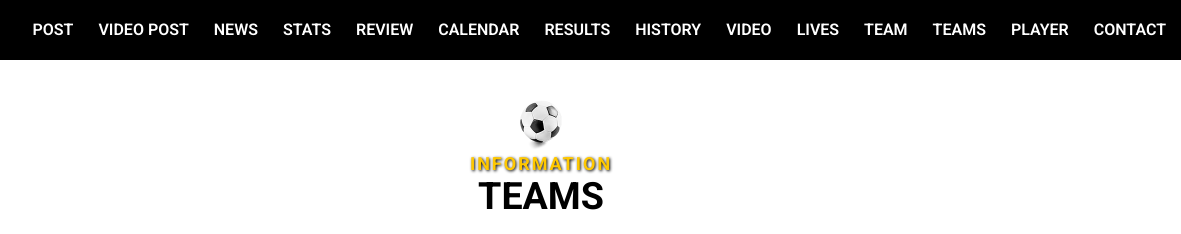
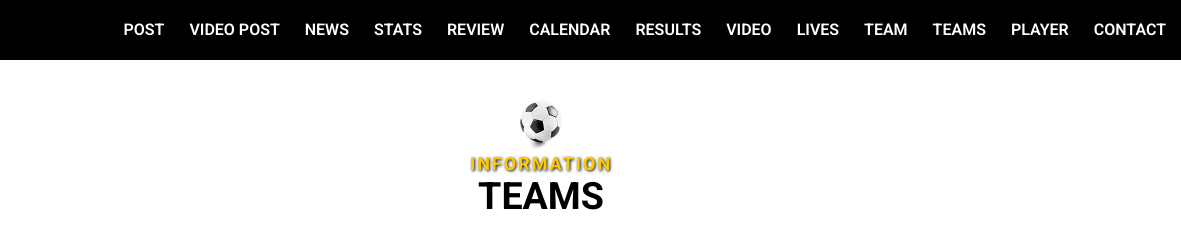
Before and after one commit to RusLan2186/football365.nz, a website: page dev/pages/teams.html in a window 1280 px wide. Shown: the top 234 px of the page, 99-1280 px from the left. Drawn offline with Linux system fonts and the light colour scheme.

Commit message:
fix: header

```diff
--- a/dev/pages/teams.html
+++ b/dev/pages/teams.html
@@ -68,13 +68,7 @@
                     >results</a
                   >
                 </li>
-                <li>
-                  <a
-                    class="link-reset header__nav_link"
-                    href="/pages/history.html"
-                    >history</a
-                  >
-                </li>
+
                 <li>
                   <a
                     class="link-reset header__nav_link"
```
Also changed, not shown: dev/index.html (+1 -7 lines), dev/pages/contact.html (+1 -10 lines), dev/pages/lives.html (+2 -8 lines), dev/pages/news.html (+1 -7 lines), dev/pages/post.html (+11 -11 lines), dev/pages/stats.html (+1 -7 lines), dev/pages/video-post.html (+11 -11 lines), dev/pages/video.html (+4 -10 lines).
